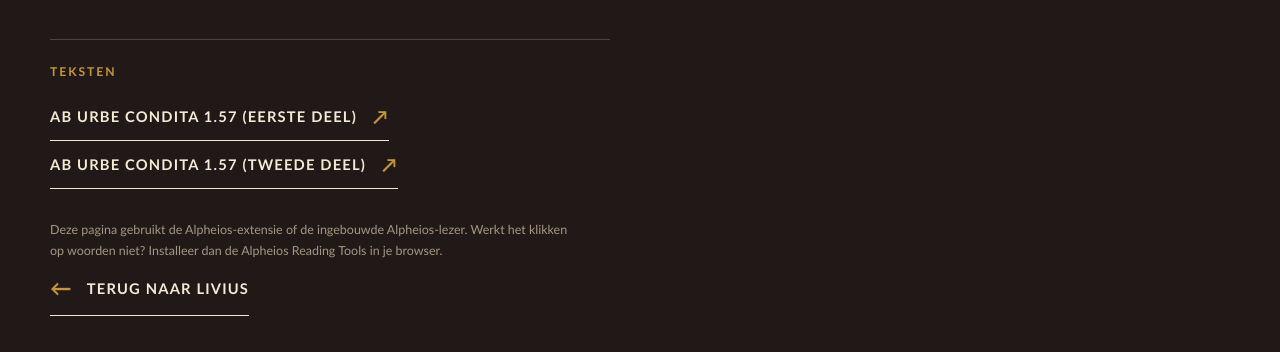
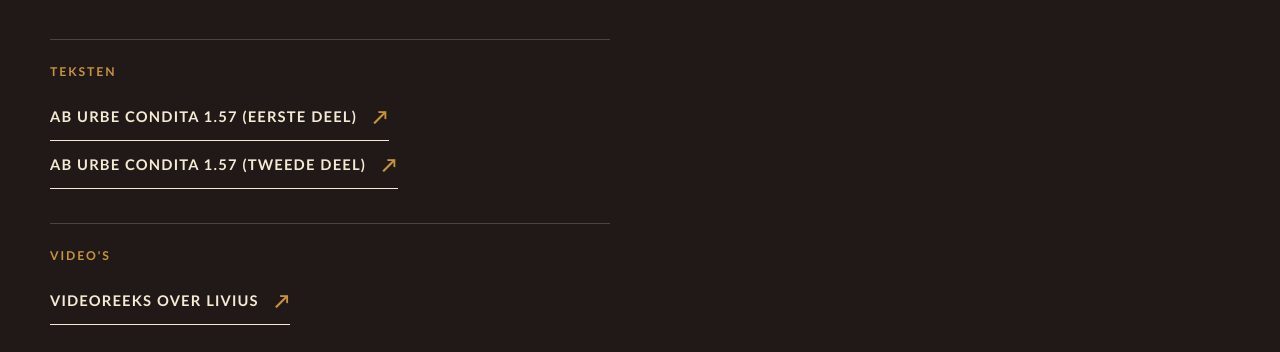
Before and after one commit to RobMentingEidola/livius, a plain HTML site: page alpheios.html in a window 1280 px wide. Shown: the part 421-773 px from the top of the page. Drawn offline with Linux system fonts and the light colour scheme; no server answers.

Commit message:
Link naar de videoreeks over Livius (opent in nieuw tabblad)

```diff
--- a/alpheios.html
+++ b/alpheios.html
@@ -237,6 +237,10 @@
           <ul class="text-list" id="text-list"></ul>
           <p class="empty" id="empty" hidden>Er zijn nog geen teksten geplaatst.</p>
         </nav>
+        <section class="text-menu" aria-label="Video's" style="margin-top: 34px;">
+          <p class="menu-label">Video's</p>
+          <a class="text-link" href="https://youtube.com/playlist?list=PLyYEBvb6BW5XG7wkTbj_w58m0S6RGqfJP" target="_blank" rel="noopener">Videoreeks over Livius <span aria-hidden="true">&#8599;</span></a>
+        </section>
         <p class="hint">
           Deze pagina gebruikt de Alpheios-extensie of de ingebouwde Alpheios-lezer.
           Werkt het klikken op woorden niet? Installeer dan de Alpheios Reading Tools
```
Also changed, not shown: index.html (+1 -0 lines).
